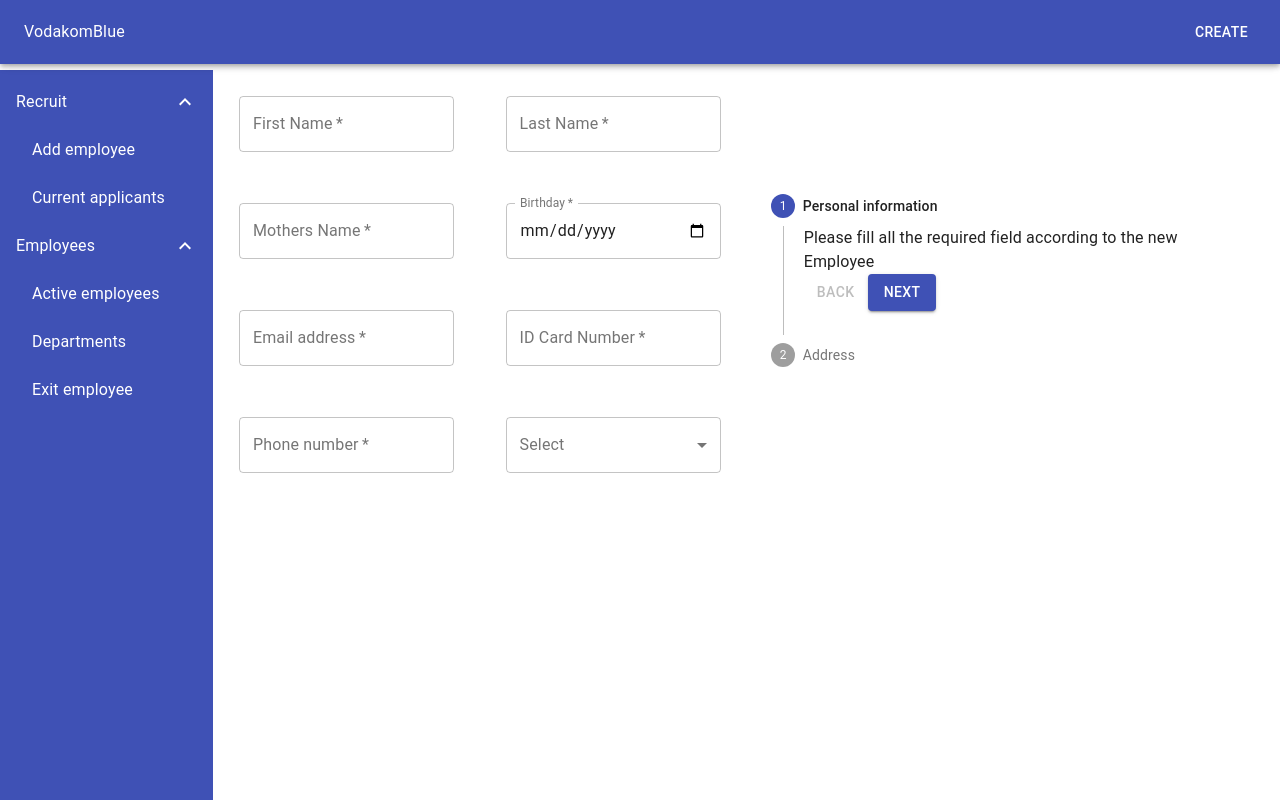
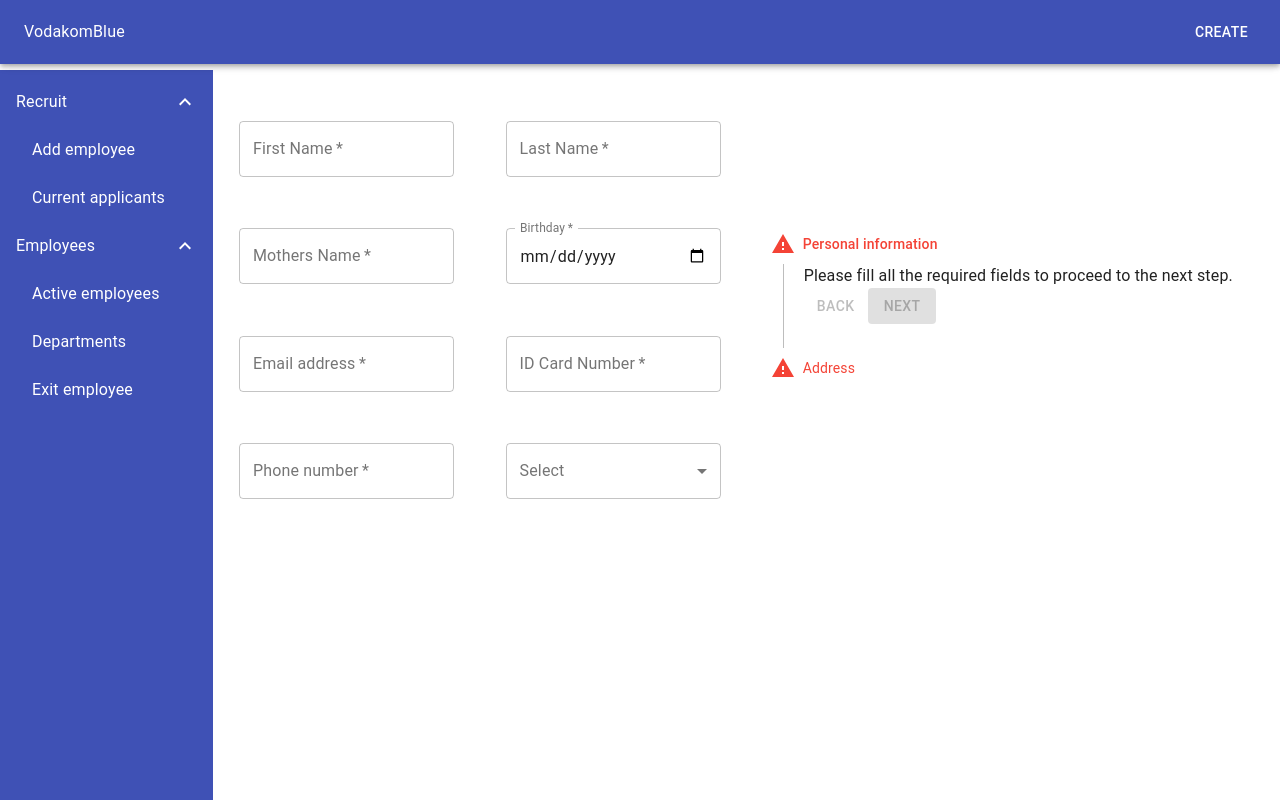
Before and after one commit to Telbit/VodakomBlue_Client, a React (Create React App) app: page /hr in a window 1280 px wide. Built offline with nearby package versions, Linux system fonts and the light colour scheme.

Commit message:
Add Stepper validation for current steps

```diff
--- a/src/components/HRModule/Recruit/AddEmployee.js
+++ b/src/components/HRModule/Recruit/AddEmployee.js
@@ -29,6 +29,9 @@ function AddEmployee(props) {
     const[address, setAddress] = useState();
     const[city, setCity] = useState();
     const[zipCode, setZipCode] = useState();
+
+    const[employeeObj, setEmployeeObj] = useState({});
+    const[addressObj, setAddressObj] = useState({});
 
     //Form onChange handlers
     //Employee form onChange handler methods
@@ -108,22 +111,23 @@ function AddEmployee(props) {
     }
 
     useEffect(() => {
-        setCurrentStepComponent(stepComponents[currentStepCount])
+        setCurrentStepComponent(stepComponents[currentStepCount]);
     }, [currentStepCount])
 
     const handleNextButtonClick = () => {
         if (currentStepCount == stepComponents.length-1){
-            console.log("the end")
-            console.log(address, zipCode, phoneNum,city,email)
+            console.log("the end");
+            setAddressObj(createAddressObj());
+            setEmployeeObj(createEmployeeObj());
         }else{
             setCurrentStepCount(currentStepCount + 1);
         }
 
     }
-
     const handleBackButtonClick = () => {
         setCurrentStepCount(currentStepCount - 1);
     }
+
 
     /* useEffect(() => {
         const nextButton = document.getElementById('next-button');
@@ -137,23 +141,35 @@ function AddEmployee(props) {
         }
     }, []) */
 
-
-
+    const inputSteps = {
+        0:[firstName, lastName, mothersName, email, phoneNum, idCardNum, birthDate, position],
+        1:[zipCode,city,address]
+    }
+    const inputCheck = () => {
+        const inputs = inputSteps[currentStepCount];
+        let isValid = inputs.map(inp => inp === undefined ? false : true);
+        if (isValid.includes(false)){
+            return false;
+        }
+        return true;
+    }
+    console.log(inputCheck())
 
     const stepComponents = [<UserTempalte employee={true} onChangeMethods={employeeFormOnChanges}/>,
                              <AddressTemplate onChangeMethods={addressFormOnChanges}/>]
+    const classes = useStyles();
 
     return (
         <div >
         <form >
-        <Grid container   alignItems="center">
+        <Grid container   alignItems="center" className={classes.container}>
             <Grid item xs={6}>
                {currentStepComponent}
             </Grid>
 
             <Grid item xs={6}>
                 <Stepper getSteps={addEmployeeSteps} getStepContent={getAddEmployeeStepContent}
-                backButton={handleBackButtonClick} nextButton={handleNextButtonClick}/>
+                backButton={handleBackButtonClick} nextButton={handleNextButtonClick} validationMethod={inputCheck} re/>
             </Grid>
         </Grid>
         </form>
@@ -171,10 +187,16 @@ const addEmployeeSteps = () => {
   const getAddEmployeeStepContent = (step) => {
     switch (step) {
       case 0:
-        return `Please fill all the required field according to the new Employee`;
+        return `Please fill all the required fields to proceed to the next step.`;
       case 1:
-        return 'If the employee billing address and home address is the same, check only the home address button.';
+        return 'Please fill all the required fields to finish the process.';
       default:
         return 'Unknown step';
     }
   }
+
+const useStyles = makeStyles({
+    container: {
+        minHeight: '60vh'
+    }
+})
--- a/src/components/Layout/AddressTemplate.js
+++ b/src/components/Layout/AddressTemplate.js
@@ -12,7 +12,6 @@ function AddressTemplate(props) {
     const classes = useStyles();
     return (
         <div className={classes.root}>
-
                 <Grid container alignItems="center">
                     <Grid item xs={6} className={classes.gridItems}>
                         <TextField required type="number" id="zip-code" label="Zip code" variant="outlined" className={classes.textFields}
@@ -30,7 +29,6 @@ function AddressTemplate(props) {
                         <TextField required  id="state" label="State" variant="outlined" className={classes.textFields} />
                     </Grid>
                 </Grid>
-
         </div>
     )
 }
--- a/src/components/Layout/UserTemplate.js
+++ b/src/components/Layout/UserTemplate.js
@@ -32,7 +32,7 @@ function UserTemplate(props) {
         <div className={classes.root}>
             <Grid container   alignItems="center">
                 <Grid item xs={6} className={classes.gridItems}>
-                    <TextField required id="firstname" label="First Name" variant="outlined" className={classes.textFields}
+                    <TextField  required id="firstname" label="First Name" variant="outlined" className={classes.textFields}
                     onChange={props.onChangeMethods.firstName}/>
                 </Grid>
                 <Grid item xs={6} className={classes.gridItems}>
--- a/src/components/Utility/Stepper.js
+++ b/src/components/Utility/Stepper.js
@@ -1,4 +1,4 @@
-import React from 'react';
+import React, {useState, useEffect} from 'react';
 import { makeStyles } from '@material-ui/core/styles';
 import Stepper from '@material-ui/core/Stepper';
 import Step from '@material-ui/core/Step';
@@ -30,8 +30,22 @@ const useStyles = makeStyles((theme) => ({
 
 export default function VerticalLinearStepper(props) {
   const classes = useStyles();
-  const [activeStep, setActiveStep] = React.useState(0);
+  const [activeStep, setActiveStep] = useState(0);
+  const[errorValue, setErrorValue] = useState(true);
+  const[disabledValue, setDisabledValue] = useState(false);
+  const[isAddressFormValid, setIsValid] = useState(false);
+
+  useEffect(() => {
+    setIsValid(props.validationMethod());
+    setErrorValue(!props.validationMethod());
+  }, [props.validationMethod()])
+
+  useEffect(() => {
+    setDisabledValue(errorValue);
+  }, [isAddressFormValid])
+
   const steps = props.getSteps();
+
 
   const handleNext = () => {
     setActiveStep((prevActiveStep) => prevActiveStep + 1);
@@ -50,11 +64,11 @@ export default function VerticalLinearStepper(props) {
 
   return (
     <div className={classes.root}>
-      <Stepper activeStep={activeStep} orientation="vertical">
+      <Stepper  activeStep={activeStep} orientation="vertical">
         {steps.map((label, index) => (
-          <Step key={label}>
-            <StepLabel>{label}</StepLabel>
-            <StepContent>
+          <Step key={label} >
+            <StepLabel error={errorValue}>{label}</StepLabel>
+            <StepContent >
               <Typography>{props.getStepContent(index)}</Typography>
               <div className={classes.actionsContainer}>
                 <div>
@@ -72,6 +86,7 @@ export default function VerticalLinearStepper(props) {
                     onClick={handleNext}
                     className={classes.button}
                     id="next-button"
+                    disabled={disabledValue}
                   >
                     {activeStep === steps.length - 1 ? 'Finish' : 'Next'}
                   </Button>
@@ -84,9 +99,9 @@ export default function VerticalLinearStepper(props) {
       {activeStep === steps.length && (
         <Paper square elevation={0} className={classes.resetContainer}>
           <Typography>All steps completed - you&apos;re finished</Typography>
-          <Button onClick={handleReset} className={classes.button}>
+          {/* <Button onClick={handleReset} className={classes.button}>
             Reset
-          </Button>
+          </Button> */}
         </Paper>
       )}
     </div>
```
